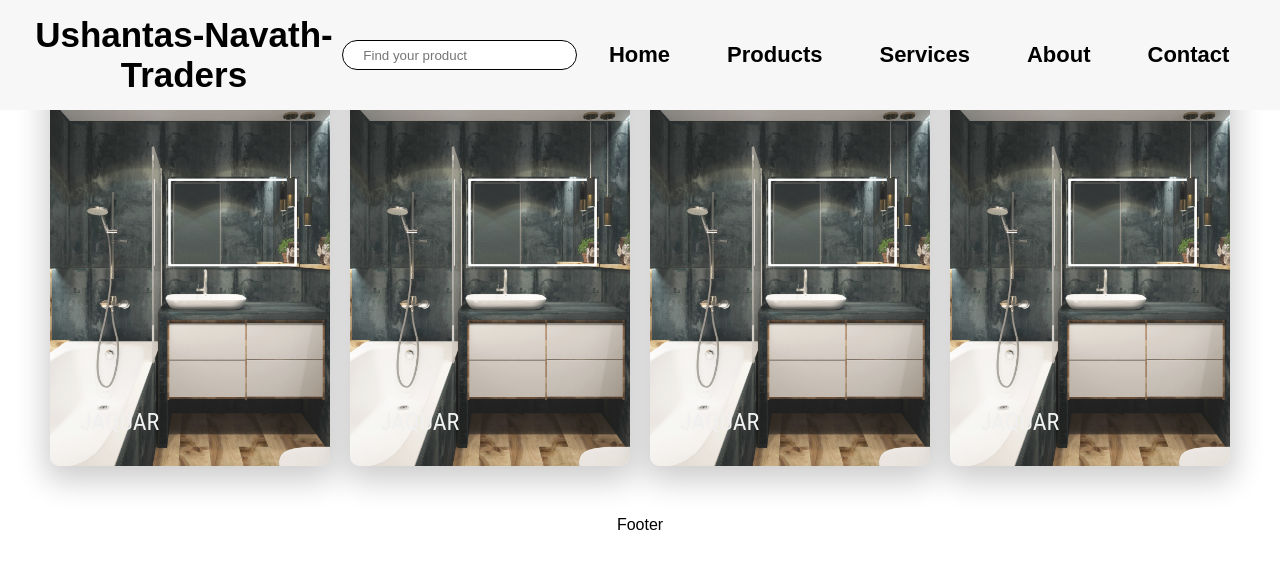
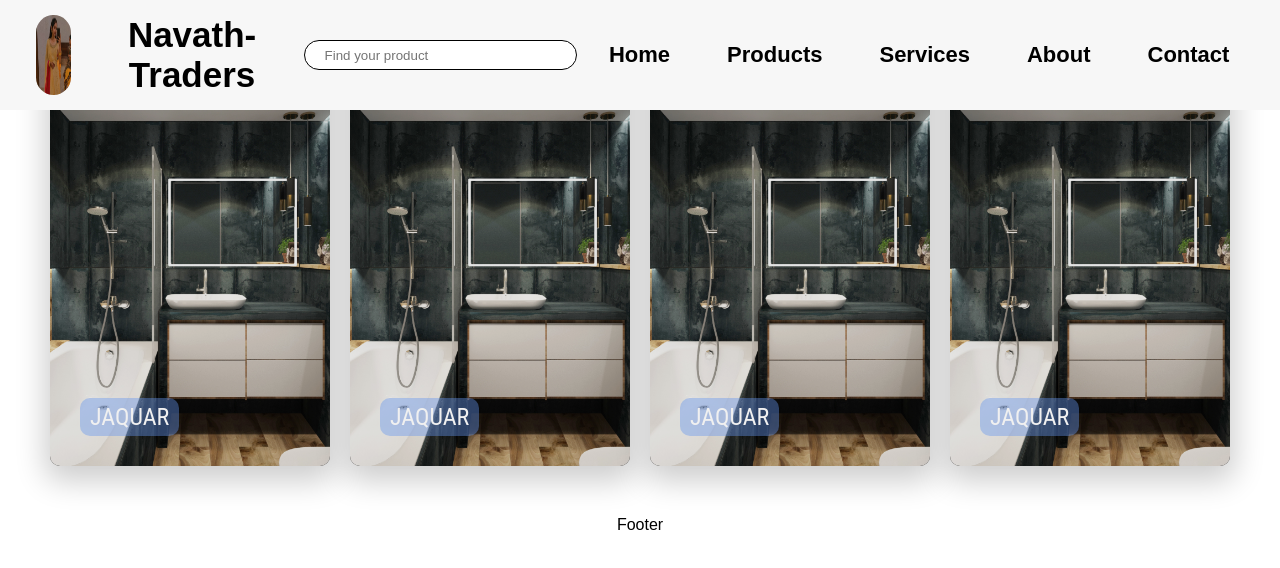
Before and after one commit to girishkuwar/navnath-shop, a React (Create React App) app: page /products in a window 1280 px wide. Shown: the top 568 px of the page. Built offline with nearby package versions, Linux system fonts and the light colour scheme.

Commit message:
ADDed New

```diff
--- a/src/components/Footer.js
+++ b/src/components/Footer.js
@@ -2,7 +2,7 @@
 
 const Footer = () => {
   return (
-    <div>Footer</div>
+    <div style={{height:"100vh"}}>Footer</div>
   )
 }
 
--- a/src/components/Header.js
+++ b/src/components/Header.js
@@ -1,13 +1,15 @@
 import React from 'react'
 import "./header.css"
 import { Link } from 'react-router-dom'
+import logo from "../img/dp.jpg"
 
 const Header = () => {
   return (
     <div>
         <nav>
             <div className="logo">
-                <h1>Ushantas-Navath-Traders</h1>
+              <img src={logo} alt="" />
+                <h1>Navath-Traders</h1>
             </div>
             <div className="inputbox">
             <input type="text" placeholder='Find your product'/>
@@ -15,7 +17,7 @@
             </div>
             <ul>
                 <li><a href="/">Home</a></li>
-                <li><Link to={'/products'}>Products</Link></li>
+                <li><a href="#products">Products</a></li>
                 <li><a href="/">Services</a></li>
                 <li><a href="/">About</a></li>
                 <li><a href="/">Contact</a></li>
--- a/src/components/header.css
+++ b/src/components/header.css
@@ -14,6 +14,19 @@
     align-items: center;
     padding: 15px 2%;
     z-index: 15;
+}
+nav .logo {
+    display: flex;
+}
+nav .logo img {
+    width: 35px;
+    border-radius: 50px;
+    margin: 0 10px;
+}
+nav .logo img:hover {
+    top: 85px;
+    position: absolute;
+    width: 555px;
 }
 nav .inputbox {
     width: 300px;
--- a/src/pages/Home/Home.js
+++ b/src/pages/Home/Home.js
@@ -7,7 +7,8 @@
   return (<>
   <section className='banner'>
   </section>
-  <section id='#products'>
+  <section className='brand' id='products'>
+    <h1>BRANDS</h1>
     <Products/>
   </section>
   </>
--- a/src/pages/Home/home.css
+++ b/src/pages/Home/home.css
@@ -4,4 +4,12 @@
     background-image: url(../../img/pexels-max-rahubovskiy-6207947\ \(2\).jpg);
     background-position: center;
     background-size: cover;
+
 }
+.brand {
+    padding: 60px 0;
+}
+.brand h1 {
+    text-align: center;
+    font-size: 5rem;
+}
--- a/src/pages/Products/Products.js
+++ b/src/pages/Products/Products.js
@@ -13,9 +13,7 @@
                             <h2>
                                 Jaquar
                             </h2>
-                            <p>
-                                Lorem, ipsum dolor sit amet consectetur adipisicing elit. Nesciunt exercitationem iste, voluptatum, quia explicabo laboriosam rem adipisci voluptates cumque, veritatis atque nostrum corrupti ipsa asperiores harum? Dicta odio aut hic.
-                            </p>
+
                             <a href="#" class="button">
                                 Explore
                             </a>
@@ -27,9 +25,7 @@
                             <h2>
                                 Jaquar
                             </h2>
-                            <p>
-                                Lorem, ipsum dolor sit amet consectetur adipisicing elit. Nesciunt exercitationem iste, voluptatum, quia explicabo laboriosam rem adipisci voluptates cumque, veritatis atque nostrum corrupti ipsa asperiores harum? Dicta odio aut hic.
-                            </p>
+
                             <a href="#" class="button">
                                 Explore
                             </a>
@@ -41,9 +37,7 @@
                             <h2>
                                 Jaquar
                             </h2>
-                            <p>
-                                Lorem, ipsum dolor sit amet consectetur adipisicing elit. Nesciunt exercitationem iste, voluptatum, quia explicabo laboriosam rem adipisci voluptates cumque, veritatis atque nostrum corrupti ipsa asperiores harum? Dicta odio aut hic.
-                            </p>
+
                             <a href="#" class="button">
                                 Explore
                             </a>
@@ -55,9 +49,7 @@
                             <h2>
                                 Jaquar
                             </h2>
-                            <p>
-                                Lorem, ipsum dolor sit amet consectetur adipisicing elit. Nesciunt exercitationem iste, voluptatum, quia explicabo laboriosam rem adipisci voluptates cumque, veritatis atque nostrum corrupti ipsa asperiores harum? Dicta odio aut hic.
-                            </p>
+
                             <a href="#" class="button">
                                 Explore
                             </a>
--- a/src/pages/Products/products.css
+++ b/src/pages/Products/products.css
@@ -13,6 +13,7 @@
     height: 26rem;
     border-radius: 10px;
     overflow: hidden;
+    background-color: black;
     cursor: pointer;
     position: relative;
     color: #f0f0f0;
@@ -30,6 +31,9 @@
   }
   .card h2 {
     position: absolute;
+    background-color: rgba(100, 148, 237, 0.411);
+    padding: 5px 10px;
+    border-radius: 10px;
     inset: auto auto 30px 30px;
     margin: 0;
     transition: inset 0.3s 0.3s ease-out;
@@ -61,7 +65,8 @@
   }
   .card:hover img {
     transition: opacity 0.3s ease-in;
-    opacity: 1;
+    opacity: .4;
+    /* filter: brightness(80%); */
   }
 
   .material-symbols-outlined {
```
Also changed, not shown: src/img/dp.jpg (added).
